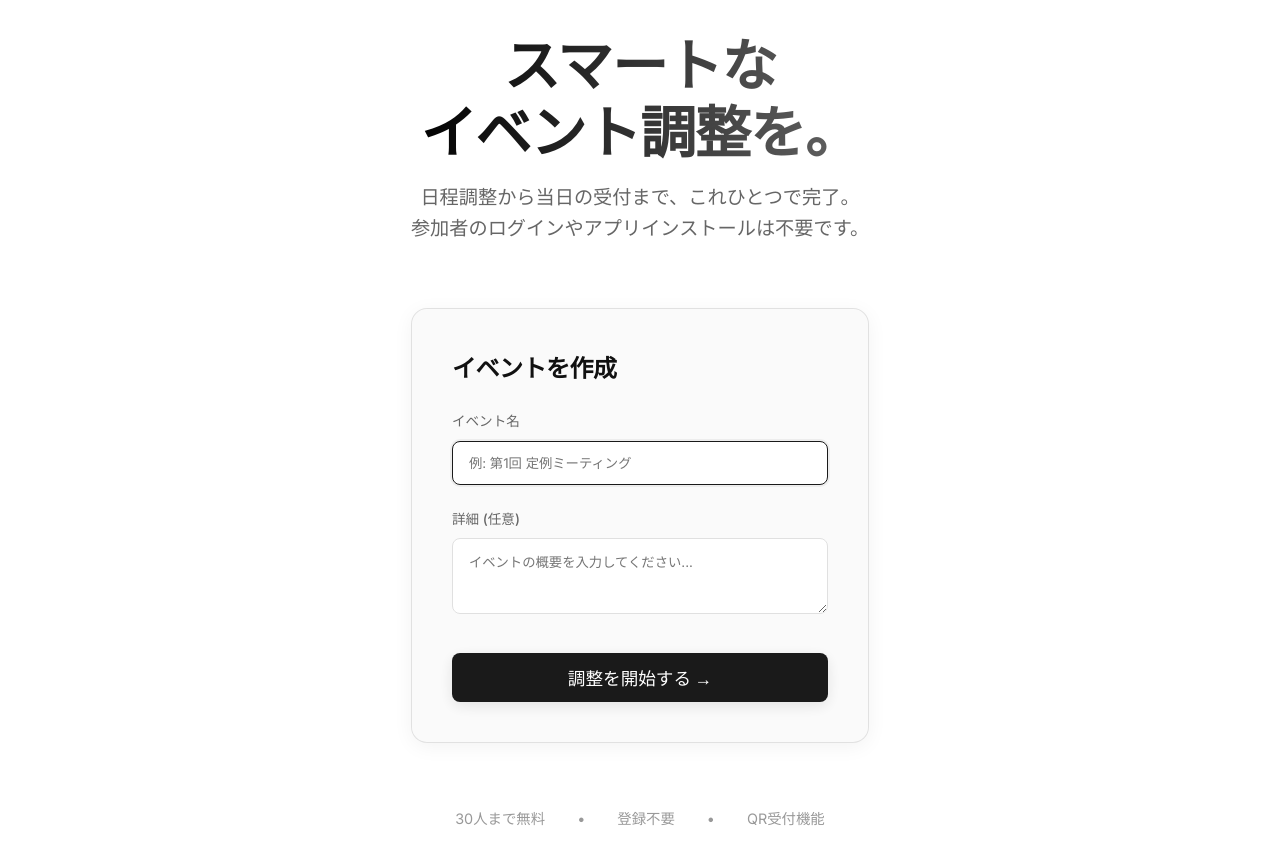
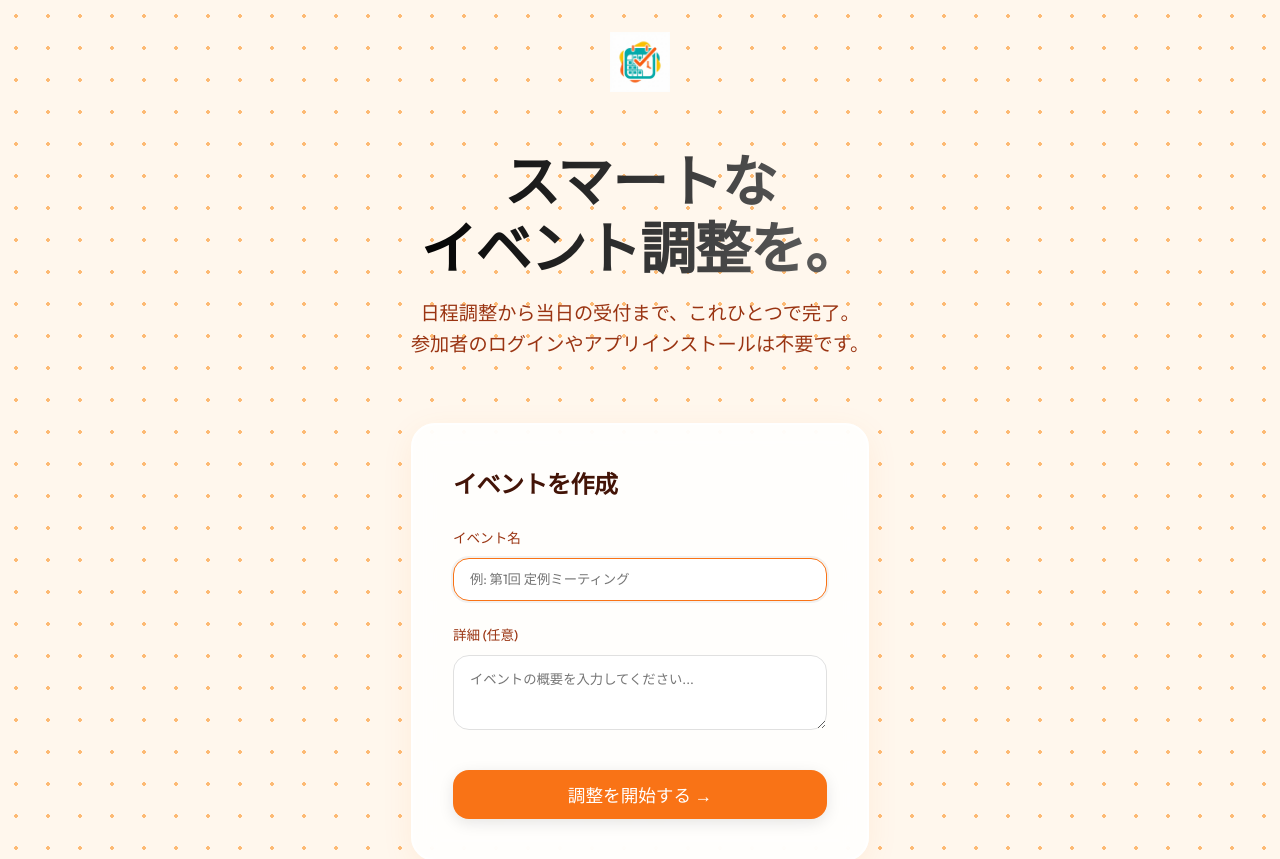
Before and after one commit to bota-neko/tyousei-app, a Next.js app: page / in a window 1280 px wide. Shown: the top 859 px of the page. Built offline with nearby package versions, Linux system fonts and the light colour scheme.

Commit message:
style: Apply pop design with orange theme, dot pattern, and logo

```diff
--- a/src/app/globals.css
+++ b/src/app/globals.css
@@ -1,64 +1,44 @@
 @import url('https://fonts.googleapis.com/css2?family=Outfit:wght@300;400;500;600;700&family=Inter:wght@400;500;600&display=swap');
 
 :root {
-  /* Monochrome HSL Palette */
-  /* Primary: Pure Black */
-  --primary-hue: 0;
-  --primary-sat: 0%;
-  --primary-light: 0%;
-  --primary: hsl(0, 0%, 10%);
-  /* Soft Black */
-  --primary-dark: hsl(0, 0%, 0%);
-  /* Pure Black */
-  --primary-glow: hsl(0, 0%, 80%);
+  /* Pop Palette */
+  /* Primary: Vibrant Orange */
+  --primary: #F97316;
+  --primary-dark: #EA580C;
+  --primary-glow: #FDBA74;
 
-  /* Backgrounds: White / Light Gray */
-  --bg-hue: 0;
-  --bg-dark: #ffffff;
-  --bg-card: #f9f9f9;
-  --bg-card-hover: #f0f0f0;
+  /* Backgrounds */
+  --bg-dark: #FFF7ED;
+  /* Light Orange Tint */
+  --bg-card: #FFFFFF;
+  --bg-card-hover: #FFF1E7;
 
   /* Text */
-  --text-main: #111111;
-  --text-muted: #666666;
-  --text-dim: #999999;
-  --text-inverse: #ffffff;
+  --text-main: #431407;
+  /* Dark Brown/Black for warmth */
+  --text-muted: #9A3412;
+  /* Muted Orange/Brown */
+  --text-dim: #C2410C;
+  --text-inverse: #FFFFFF;
 
-  /* Accents - Keep semantic but muted or rely on symbols */
-  /* Turning them into shades or patterns might be too abstract, let's keep colors but consistent with 'monochrome' vibe?
-     Actually user specifically asked for "background white, black, light gray, dark gray".
-     I should probably avoid colorful success/warning buttons if possible, or keep them minimal.
-     For now, I'll keep them but maybe darken them to fit the stark theme.
-  */
-  --success: #333333;
-  /* Using dark gray for positive action to fit monochrome, or maybe keep green? Let's try strict monochrome first as requested. */
-  /* Wait, "Expression using White, Black, Light Gray, Dark Gray".
-     I will try to stick to these.
-     Success -> Black
-     Warning -> Dark Gray
-     Danger -> Reserving a specific gray or keeping it black with underlining?
-     Actually, "Yes/Maybe/No" needs distinction.
-     I'll use: Yes=Black, Maybe=Gray, No=Light Gray (or strike-through).
-     Let's define semantic variables mapping to the palette.
-  */
-  --success-color: #000000;
-  --warning-color: #666666;
-  --danger-color: #999999;
+  /* Semantics */
+  --success: #10B981;
+  /* Emerald */
+  --warning: #F59E0B;
+  /* Amber */
+  --danger: #EF4444;
+  /* Red */
 
-  /* Re-mapping standard variables to these if needed, but I'll stick to semantic usage in code */
-  --success: var(--success-color);
-  --warning: var(--warning-color);
-  --danger: var(--danger-color);
-
-  /* Spacing & Radius */
-  --radius-sm: 4px;
-  --radius-md: 8px;
-  --radius-lg: 16px;
+  /* Spacing & Radius - Rounder for Pop feel */
+  --radius-sm: 8px;
+  --radius-md: 16px;
+  --radius-lg: 24px;
   --radius-full: 9999px;
 
-  --glass-border: 1px solid rgba(0, 0, 0, 0.1);
-  --glass-bg: rgba(0, 0, 0, 0.02);
-  --glass-shadow: 0 4px 20px rgba(0, 0, 0, 0.05);
+  /* Glass / Card Styles */
+  --glass-border: 2px solid rgba(255, 255, 255, 1);
+  --glass-bg: rgba(255, 255, 255, 0.85);
+  --glass-shadow: 0 8px 32px rgba(249, 115, 22, 0.08);
 }
 
 * {
@@ -68,8 +48,11 @@
 }
 
 body {
-  font-family: 'Inter', sans-serif;
+  font-family: 'Outfit', 'Inter', sans-serif;
+  /* Outfit first for headers & body for pop feel */
   background-color: var(--bg-dark);
+  background-image: radial-gradient(var(--primary-glow) 2px, transparent 2px);
+  background-size: 32px 32px;
   color: var(--text-main);
   line-height: 1.6;
   min-height: 100vh;
--- a/src/app/layout.tsx
+++ b/src/app/layout.tsx
@@ -13,7 +13,12 @@ export default function RootLayout({
 }) {
   return (
     <html lang="ja">
-      <body>{children}</body>
+      <body>
+        <div style={{ textAlign: 'center', padding: '2rem 0 1rem' }}>
+          <img src="/logo.png" alt="Logo" style={{ height: '60px', width: 'auto' }} />
+        </div>
+        {children}
+      </body>
     </html>
   )
 }
```
Also changed, not shown: public/logo.png (added).
